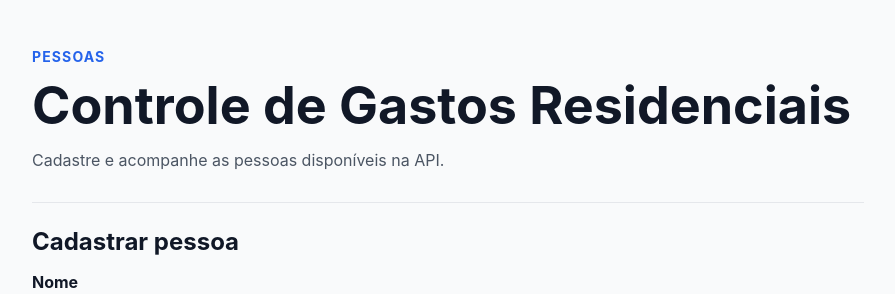
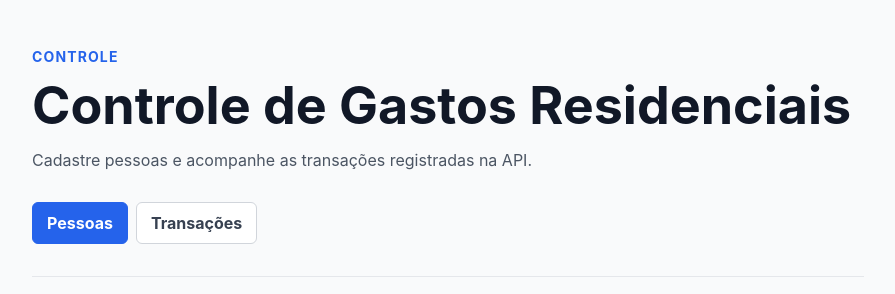
Before and after one commit to JoseWynder/controle-gastos-residenciais, a React (Vite) app in the folder frontend/: page / in a window 1280 px wide. Shown: the top 294 px of the page, without its empty margins (192-1087 px from the left). Built offline with nearby package versions, Linux system fonts and the light colour scheme; no server answers.

Commit message:
feat: add transaction listing

```diff
--- a/frontend/src/App.css
+++ b/frontend/src/App.css
@@ -40,6 +40,29 @@ h2 {
 .support,
 .status-message {
   color: #4b5563;
+}
+
+.tabs {
+  display: flex;
+  gap: 8px;
+  margin-bottom: 32px;
+}
+
+.tab-button {
+  padding: 10px 14px;
+  border: 1px solid #d1d5db;
+  border-radius: 6px;
+  font: inherit;
+  font-weight: 700;
+  color: #374151;
+  background: #ffffff;
+  cursor: pointer;
+}
+
+.tab-button.active {
+  border-color: #2563eb;
+  color: #ffffff;
+  background: #2563eb;
 }
 
 .people-section {
@@ -113,7 +136,8 @@ h2 {
   cursor: not-allowed;
 }
 
-.people-list {
+.people-list,
+.transactions-list {
   display: grid;
   gap: 12px;
   padding: 0;
@@ -121,7 +145,8 @@ h2 {
   list-style: none;
 }
 
-.person-item {
+.person-item,
+.transaction-item {
   display: flex;
   align-items: center;
   justify-content: space-between;
@@ -132,22 +157,44 @@ h2 {
   background: #ffffff;
 }
 
-.person-info {
+.person-info,
+.transaction-main,
+.transaction-details {
   display: grid;
   gap: 4px;
 }
 
-.person-info strong {
+.person-info strong,
+.transaction-main strong {
   color: #111827;
 }
 
-.person-info span {
+.person-info span,
+.transaction-main span,
+.transaction-details span {
   color: #4b5563;
 }
 
 .delete-button {
   flex: 0 0 auto;
   background: #b91c1c;
+}
+
+.transaction-details {
+  justify-items: end;
+  text-align: right;
+}
+
+.transaction-type {
+  font-weight: 700;
+}
+
+.transaction-type.income {
+  color: #047857;
+}
+
+.transaction-type.expense {
+  color: #b91c1c;
 }
 
 .status-message {
--- a/frontend/src/App.tsx
+++ b/frontend/src/App.tsx
@@ -1,20 +1,32 @@
-import { useEffect, useState } from 'react'
+import { useEffect, useRef, useState } from 'react'
 import './App.css'
 import { PessoaForm } from './components/PessoaForm'
 import { PessoasList } from './components/PessoasList'
+import { TransacoesList } from './components/TransacoesList'
 import { deletarPessoa, ErroPessoaNaoEncontrada, listarPessoas } from './services/pessoasApi'
+import { listarTransacoes } from './services/transacoesApi'
 import type { Pessoa } from './types/pessoa'
+import type { Transacao } from './types/transacao'
 
 const mensagemErroListagem = 'Não foi possível carregar as pessoas. Verifique se a API está em execução.'
 const mensagemErroExclusao = 'Não foi possível excluir a pessoa. Verifique se a API está em execução.'
 const mensagemPessoaNaoEncontrada = 'A pessoa já não estava disponível e foi removida da listagem.'
+const mensagemErroTransacoes = 'Não foi possível carregar as transações. Verifique se a API está em execução.'
+
+type AbaAtiva = 'pessoas' | 'transacoes'
 
 function App() {
+  const [abaAtiva, setAbaAtiva] = useState<AbaAtiva>('pessoas')
   const [pessoas, setPessoas] = useState<Pessoa[]>([])
   const [carregandoPessoas, setCarregandoPessoas] = useState(true)
   const [erroListagem, setErroListagem] = useState<string | null>(null)
   const [pessoaExcluindoId, setPessoaExcluindoId] = useState<number | null>(null)
   const [erroExclusao, setErroExclusao] = useState<string | null>(null)
+  const [transacoes, setTransacoes] = useState<Transacao[]>([])
+  const [carregandoTransacoes, setCarregandoTransacoes] = useState(false)
+  const [erroTransacoes, setErroTransacoes] = useState<string | null>(null)
+  const [transacoesCarregadasComSucesso, setTransacoesCarregadasComSucesso] = useState(false)
+  const cargaTransacoesEmAndamento = useRef(false)
 
   useEffect(() => {
     const controller = new AbortController()
@@ -46,9 +58,56 @@ function App() {
     }
   }, [])
 
+  useEffect(() => {
+    if (abaAtiva !== 'transacoes' || transacoesCarregadasComSucesso || cargaTransacoesEmAndamento.current) {
+      return
+    }
+
+    const controller = new AbortController()
+
+    async function carregarTransacoes() {
+      try {
+        cargaTransacoesEmAndamento.current = true
+        setCarregandoTransacoes(true)
+        setErroTransacoes(null)
+        const transacoesCarregadas = await listarTransacoes(controller.signal)
+
+        if (controller.signal.aborted) {
+          return
+        }
+
+        setTransacoes(transacoesCarregadas)
+        setTransacoesCarregadasComSucesso(true)
+      } catch {
+        if (controller.signal.aborted) {
+          return
+        }
+
+        setErroTransacoes(mensagemErroTransacoes)
+      } finally {
+        if (!controller.signal.aborted) {
+          cargaTransacoesEmAndamento.current = false
+          setCarregandoTransacoes(false)
+        }
+      }
+    }
+
+    void carregarTransacoes()
+
+    return () => {
+      controller.abort()
+      cargaTransacoesEmAndamento.current = false
+    }
+  }, [abaAtiva, transacoesCarregadasComSucesso])
+
   function handlePessoaCriada(pessoa: Pessoa) {
     setPessoas((pessoasAtuais) => [...pessoasAtuais, pessoa])
     setErroListagem(null)
+  }
+
+  function removerPessoaETransacoesRelacionadas(id: number) {
+    setPessoas((pessoasAtuais) => pessoasAtuais.filter((pessoa) => pessoa.id !== id))
+    setTransacoes((transacoesAtuais) => transacoesAtuais.filter((transacao) => transacao.pessoaId !== id))
   }
 
   async function handleExcluirPessoa(id: number) {
@@ -60,11 +119,11 @@ function App() {
       setErroExclusao(null)
       setPessoaExcluindoId(id)
       await deletarPessoa(id)
-      setPessoas((pessoasAtuais) => pessoasAtuais.filter((pessoa) => pessoa.id !== id))
+      removerPessoaETransacoesRelacionadas(id)
       setErroExclusao(null)
     } catch (error) {
       if (error instanceof ErroPessoaNaoEncontrada) {
-        setPessoas((pessoasAtuais) => pessoasAtuais.filter((pessoa) => pessoa.id !== id))
+        removerPessoaETransacoesRelacionadas(id)
         setErroExclusao(mensagemPessoaNaoEncontrada)
       } else {
         setErroExclusao(mensagemErroExclusao)
@@ -77,11 +136,32 @@ function App() {
   return (
     <main className="app-shell">
       <section className="intro" aria-labelledby="app-title">
-        <p className="eyebrow">Pessoas</p>
+        <p className="eyebrow">Controle</p>
         <h1 id="app-title">Controle de Gastos Residenciais</h1>
-        <p className="support">Cadastre e acompanhe as pessoas disponíveis na API.</p>
+        <p className="support">Cadastre pessoas e acompanhe as transações registradas na API.</p>
       </section>
 
+      <div className="tabs" aria-label="Áreas do sistema">
+        <button
+          className={`tab-button ${abaAtiva === 'pessoas' ? 'active' : ''}`}
+          type="button"
+          aria-pressed={abaAtiva === 'pessoas'}
+          onClick={() => setAbaAtiva('pessoas')}
+        >
+          Pessoas
+        </button>
+        <button
+          className={`tab-button ${abaAtiva === 'transacoes' ? 'active' : ''}`}
+          type="button"
+          aria-pressed={abaAtiva === 'transacoes'}
+          onClick={() => setAbaAtiva('transacoes')}
+        >
+          Transações
+        </button>
+      </div>
+
+      {abaAtiva === 'pessoas' && (
+        <>
           <section className="people-section" aria-labelledby="form-title">
             <h2 id="form-title">Cadastrar pessoa</h2>
             <PessoaForm disabled={carregandoPessoas} onPessoaCriada={handlePessoaCriada} />
@@ -98,6 +178,20 @@ function App() {
               onExcluirPessoa={handleExcluirPessoa}
             />
           </section>
+        </>
+      )}
+
+      {abaAtiva === 'transacoes' && (
+        <section className="people-section" aria-labelledby="transactions-title">
+          <h2 id="transactions-title">Transações cadastradas</h2>
+          <TransacoesList
+            transacoes={transacoes}
+            pessoas={pessoas}
+            carregando={carregandoTransacoes}
+            erro={erroTransacoes}
+          />
+        </section>
+      )}
     </main>
   )
 }
--- /dev/null
+++ b/frontend/src/components/TransacoesList.tsx
@@ -0,0 +1,57 @@
+import type { Pessoa } from '../types/pessoa'
+import type { TipoTransacao, Transacao } from '../types/transacao'
+
+type TransacoesListProps = {
+  transacoes: Transacao[]
+  pessoas: Pessoa[]
+  carregando: boolean
+  erro: string | null
+}
+
+const formatadorMoeda = new Intl.NumberFormat('pt-BR', {
+  style: 'currency',
+  currency: 'BRL',
+})
+
+function obterDescricaoTipo(tipo: TipoTransacao) {
+  return tipo === 1 ? 'Receita' : 'Despesa'
+}
+
+export function TransacoesList({ transacoes, pessoas, carregando, erro }: TransacoesListProps) {
+  if (carregando) {
+    return <p className="status-message">Carregando transações...</p>
+  }
+
+  if (erro) {
+    return <p className="status-message error-message">{erro}</p>
+  }
+
+  if (transacoes.length === 0) {
+    return <p className="status-message">Nenhuma transação cadastrada.</p>
+  }
+
+  const pessoasPorId = new Map(pessoas.map((pessoa) => [pessoa.id, pessoa.nome]))
+
+  return (
+    <ul className="transactions-list" aria-label="Transações cadastradas">
+      {transacoes.map((transacao) => {
+        const tipo = obterDescricaoTipo(transacao.tipo)
+        const nomePessoa = pessoasPorId.get(transacao.pessoaId) ?? `Pessoa #${transacao.pessoaId}`
+
+        return (
+          <li className="transaction-item" key={transacao.id}>
+            <div className="transaction-main">
+              <strong>{transacao.descricao}</strong>
+              <span>{nomePessoa}</span>
+            </div>
+
+            <div className="transaction-details">
+              <span className={`transaction-type ${transacao.tipo === 1 ? 'income' : 'expense'}`}>{tipo}</span>
+              <span>{formatadorMoeda.format(transacao.valor)}</span>
+            </div>
+          </li>
+        )
+      })}
+    </ul>
+  )
+}
--- /dev/null
+++ b/frontend/src/services/transacoesApi.ts
@@ -0,0 +1,26 @@
+import type { Transacao } from '../types/transacao'
+
+function obterApiUrl() {
+  const apiUrl = import.meta.env.VITE_API_URL?.trim()
+
+  if (!apiUrl) {
+    throw new Error('VITE_API_URL não configurada.')
+  }
+
+  return apiUrl
+}
+
+function criarUrl(path: string) {
+  return new URL(path, obterApiUrl())
+}
+
+export async function listarTransacoes(signal?: AbortSignal): Promise<Transacao[]> {
+  const url = criarUrl('/api/transacoes')
+  const response = await fetch(url, { signal })
+
+  if (!response.ok) {
+    throw new Error('Não foi possível carregar as transações.')
+  }
+
+  return (await response.json()) as Transacao[]
+}
--- /dev/null
+++ b/frontend/src/types/transacao.ts
@@ -0,0 +1,9 @@
+export type TipoTransacao = 0 | 1
+
+export type Transacao = {
+  id: number
+  descricao: string
+  valor: number
+  tipo: TipoTransacao
+  pessoaId: number
+}
```
Lines whose indentation alone changed are shown as unchanged.
